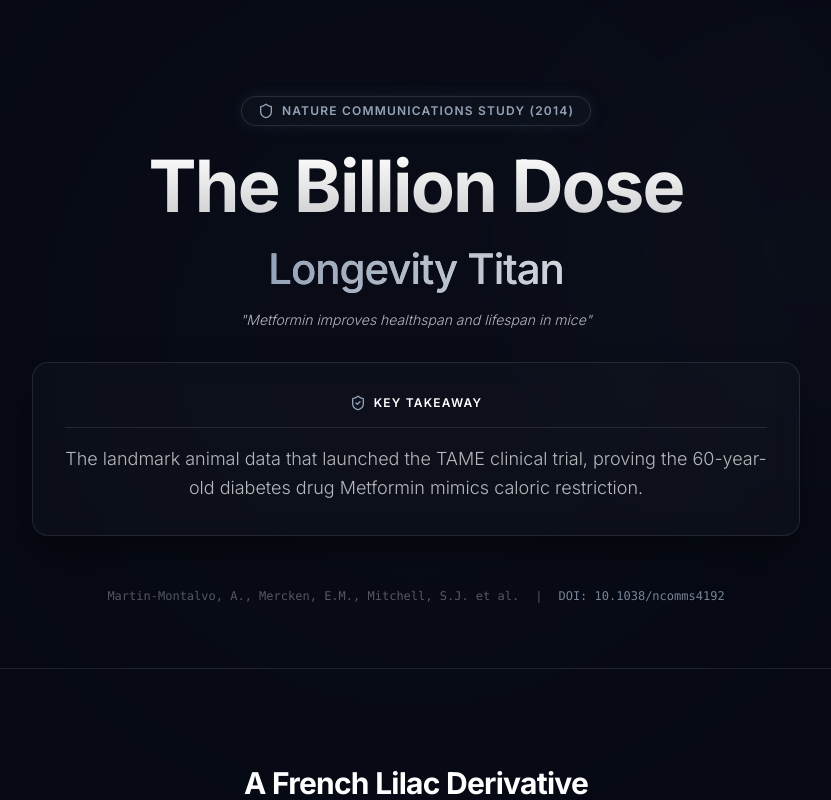
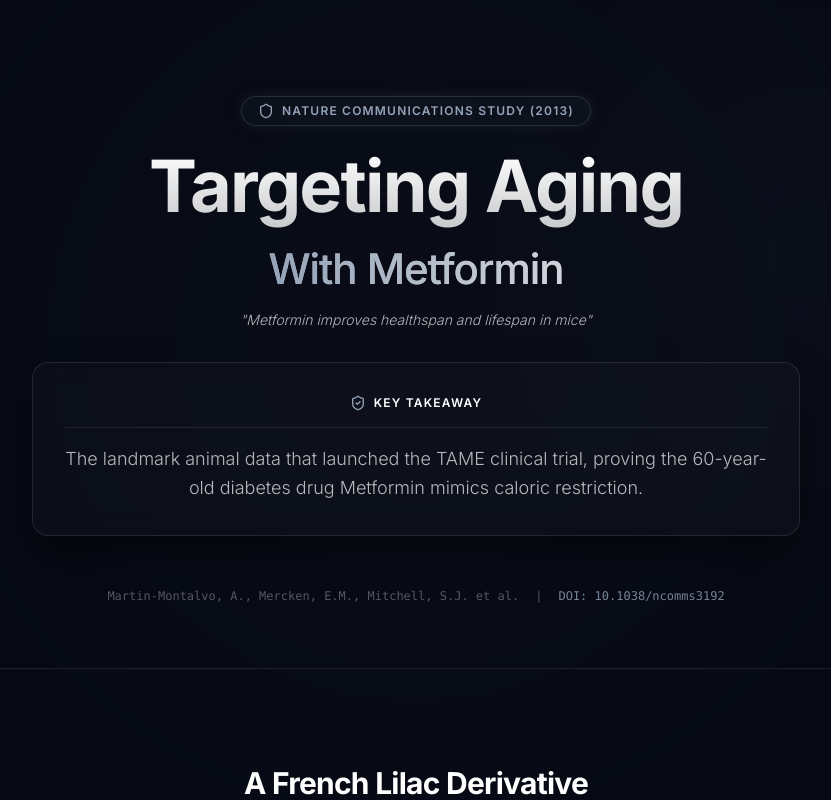
Before and after one commit to Kylen-McClintock/levl-research-paper-summary-engine, a React (Vite) app: page /research/metformin-tame in a window 1280 px wide. Shown: the top 800 px of the page, without its empty margins (224-1055 px from the left). Built offline with nearby package versions, Linux system fonts and the light colour scheme.

Commit message:
fix: Update DOI and headline for Metformin paper

```diff
--- a/src/MetforminWebpage.tsx
+++ b/src/MetforminWebpage.tsx
@@ -36,8 +36,8 @@
             <Shield className="w-4 h-4" /> {data.titleBlock.journal} Study ({data.titleBlock.year})
           </a>
           <h1 className="text-5xl md:text-7xl font-bold tracking-tight mb-4 leading-[1.1] text-transparent bg-clip-text bg-gradient-to-b from-white to-white/60">
-            The Billion Dose<br />
-            <span className="text-[32px] md:text-[42px] text-transparent bg-clip-text bg-gradient-to-r from-slate-400 to-gray-300 font-medium tracking-tight">Longevity Titan</span>
+            Targeting Aging<br />
+            <span className="text-[32px] md:text-[42px] text-transparent bg-clip-text bg-gradient-to-r from-slate-400 to-gray-300 font-medium tracking-tight">With Metformin</span>
           </h1>
           <p className="max-w-2xl text-center text-[var(--levl-text-secondary)] font-light text-sm italic mb-8">
             "{data.titleBlock.headline}"
--- a/src/data/hubData.json
+++ b/src/data/hubData.json
@@ -100,9 +100,9 @@
   },
   {
     "id": "metformin-tame",
-    "title": "The Billion Dose Titan",
+    "title": "Targeting Aging with Metformin",
     "journal": "Nature Communications",
-    "year": 2014,
+    "year": 2013,
     "summary": "The landmark animal data that launched the TAME clinical trial, proving the 60-year-old diabetes drug Metformin mimics caloric restriction.",
     "path": "/metformin-tame",
     "accentColor": "slate"
--- a/src/data/metformData.json
+++ b/src/data/metformData.json
@@ -3,8 +3,8 @@
     "headline": "Metformin improves healthspan and lifespan in mice",
     "authors": "Martin-Montalvo, A., Mercken, E.M., Mitchell, S.J. et al.",
     "journal": "Nature Communications",
-    "year": 2014,
-    "doi": "10.1038/ncomms4192"
+    "year": 2013,
+    "doi": "10.1038/ncomms3192"
   },
   "researchSummary": "This is a summary of the scientific study.\nNot affiliated with the study authors or their institutions.",
   "whatIsMetformin": [
```
